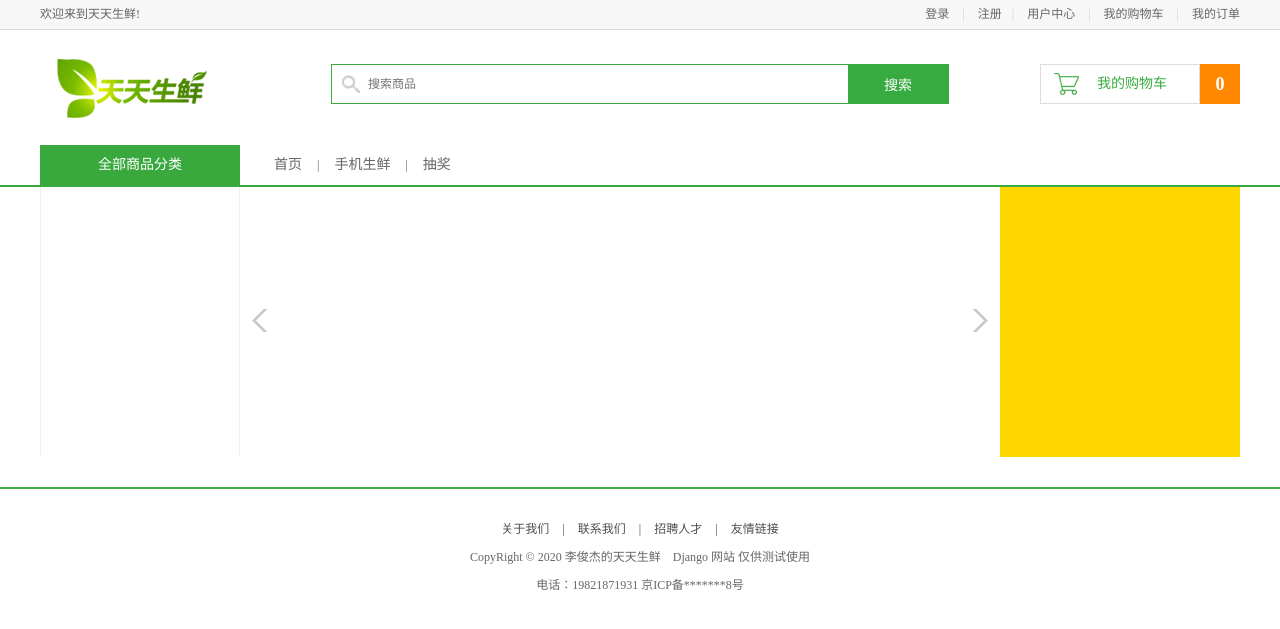
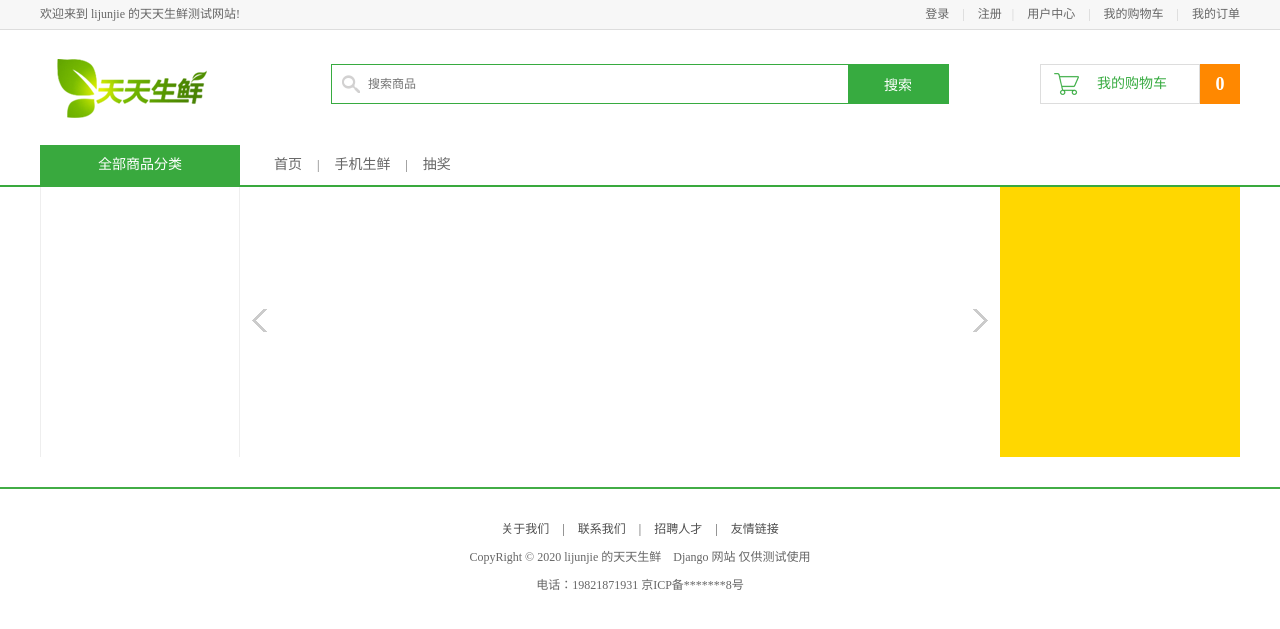
Before and after one commit to sbwcwso/DailyFresh, a Django app: template dailyfresh/templates/static_index.html in a window 1280 px wide. Shown: the top 629 px of the page. Run offline with Django 3.2, Linux system fonts and the light colour scheme; the template is opened without the code that fills it, so the values that code supplies are empty.

Commit message:
修改网站头部和尾部的相关信息

```diff
--- a/dailyfresh/templates/base.html
+++ b/dailyfresh/templates/base.html
@@ -14,7 +14,7 @@
     {% block header_con %}
 	<div class="header_con">
 		<div class="header">
-			<div class="welcome fl">欢迎来到天天生鲜!</div>
+			<div class="welcome fl">欢迎来到 lijunjie 的天天生鲜测试网站!</div>
 			<div class="fr">
                 {% comment %}
                 From the AuthenticationMiddleware: An instance of AUTH_USER_MODEL representing the
@@ -77,7 +77,7 @@
 			<span>|</span>
 			<a href="#">友情链接</a>
 		</div>
-		<p>CopyRight © 2020 李俊杰的天天生鲜　Django 网站 仅供测试使用</p>
+		<p>CopyRight © 2020 lijunjie 的天天生鲜　Django 网站 仅供测试使用</p>
 		<p>电话：19821871931   京ICP备*******8号</p>
 	</div>
 
--- a/dailyfresh/templates/static_index.html
+++ b/dailyfresh/templates/static_index.html
@@ -9,7 +9,7 @@
 	{% block header_con %}
 	<div class="header_con">
 		<div class="header">
-			<div class="welcome fl">欢迎来到天天生鲜!</div>
+            <div class="welcome fl">欢迎来到 lijunjie 的天天生鲜测试网站!</div>
 			<div class="fr">
 				<div class="login_btn fl" style="display: none;">
 					欢迎您：<em></em>
```
